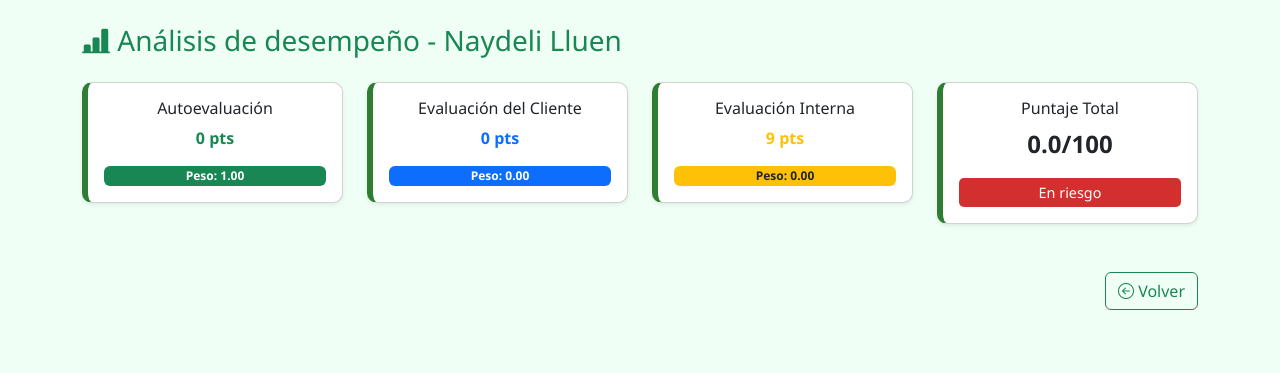
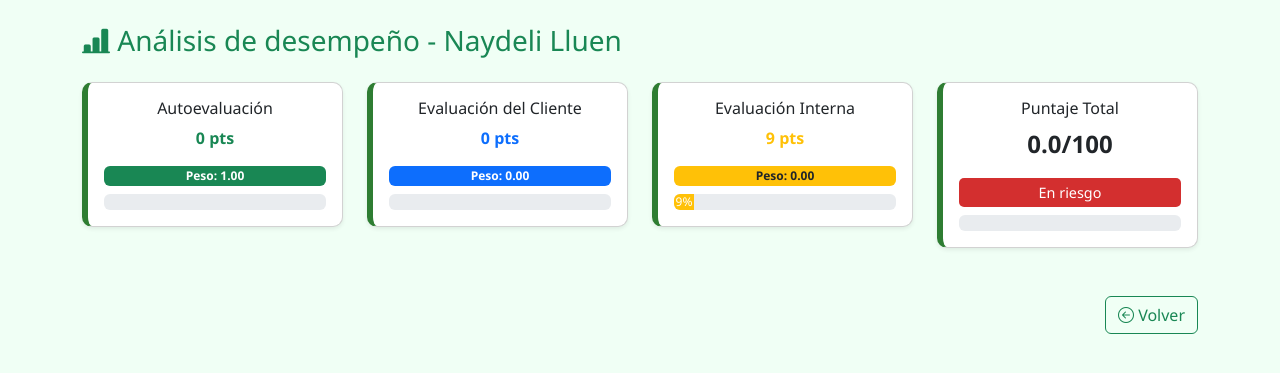
Before and after one commit to alexandersuclupe/Proyecto_Dino_ver2, a Django app: page /empleado/2/resultado/ in a window 1280 px wide. Shown: the top 373 px of the page. Run offline with Django 5.2, Linux system fonts and the light colour scheme; a user stored in the database is signed in; data comes from the database, SQL or seed files in the repository; both versions use the stored data as it was after the commit; tables that the repository leaves empty hold one stand-in row (values such as "Sample post").

Commit message:
requirements.txt

```diff
--- a/templates/empleados/resultado_total.html
+++ b/templates/empleados/resultado_total.html
@@ -15,6 +15,7 @@
             border-radius: 10px;
             border-left: 6px solid #2e7d32;
             margin-bottom: 1.5rem;
+            box-shadow: 0 4px 8px rgba(0,0,0,0.1);
         }
         .barra-progreso {
             height: 22px;
@@ -28,6 +29,12 @@
         .estado-aprobado { background-color: #2e7d32; color: white; }
         .estado-proceso { background-color: #fbc02d; color: black; }
         .estado-riesgo { background-color: #d32f2f; color: white; }
+        .progress-bar {
+            transition: width 1s ease;
+        }
+        .progress {
+            margin-top: 10px;
+        }
     </style>
 </head>
 <body>
@@ -42,6 +49,11 @@
                 <h6>Autoevaluación</h6>
                 <p class="fw-bold text-success">{{ puntaje_autoeval }} pts</p>
                 <span class="badge bg-success">Peso: {{ peso_auto|floatformat:2 }}</span>
+                <div class="progress mt-2">
+                    <div class="progress-bar bg-success" style="width: {{ puntaje_autoeval }}%" role="progressbar">
+                        {{ puntaje_autoeval }}%
+                    </div>
+                </div>
             </div>
         </div>
         <div class="col-md-3">
@@ -49,6 +61,11 @@
                 <h6>Evaluación del Cliente</h6>
                 <p class="fw-bold text-primary">{{ puntaje_cliente }} pts</p>
                 <span class="badge bg-primary">Peso: {{ peso_cliente|floatformat:2 }}</span>
+                <div class="progress mt-2">
+                    <div class="progress-bar bg-primary" style="width: {{ puntaje_cliente }}%" role="progressbar">
+                        {{ puntaje_cliente }}%
+                    </div>
+                </div>
             </div>
         </div>
         <div class="col-md-3">
@@ -56,6 +73,11 @@
                 <h6>Evaluación Interna</h6>
                 <p class="fw-bold text-warning">{{ puntaje_interno }} pts</p>
                 <span class="badge bg-warning text-dark">Peso: {{ peso_interno|floatformat:2 }}</span>
+                <div class="progress mt-2">
+                    <div class="progress-bar bg-warning" style="width: {{ puntaje_interno }}%" role="progressbar">
+                        {{ puntaje_interno }}%
+                    </div>
+                </div>
             </div>
         </div>
         <div class="col-md-3">
@@ -65,11 +87,17 @@
                 <span class="estado-etiqueta {% if leyenda == 'Aprobado' %}estado-aprobado{% elif leyenda == 'En proceso' %}estado-proceso{% else %}estado-riesgo{% endif %}">
                     {{ leyenda }}
                 </span>
+                <div class="progress mt-2">
+                    <div class="progress-bar {% if leyenda == 'Aprobado' %}bg-success{% elif leyenda == 'En proceso' %}bg-warning{% else %}bg-danger{% endif %}"
+                         style="width: {{ total }}%" role="progressbar">
+                        {{ total }}%
+                    </div>
+                </div>
             </div>
         </div>
     </div>
 
-    <div class="text-end">
+    <div class="text-end mt-3">
         <a href="{% url 'admin_dashboard' %}" class="btn btn-outline-success">
             <i class="bi bi-arrow-left-circle"></i> Volver
         </a>
```
Also changed, not shown: requirements.txt (added, +55 -0 lines), db.sqlite3.
